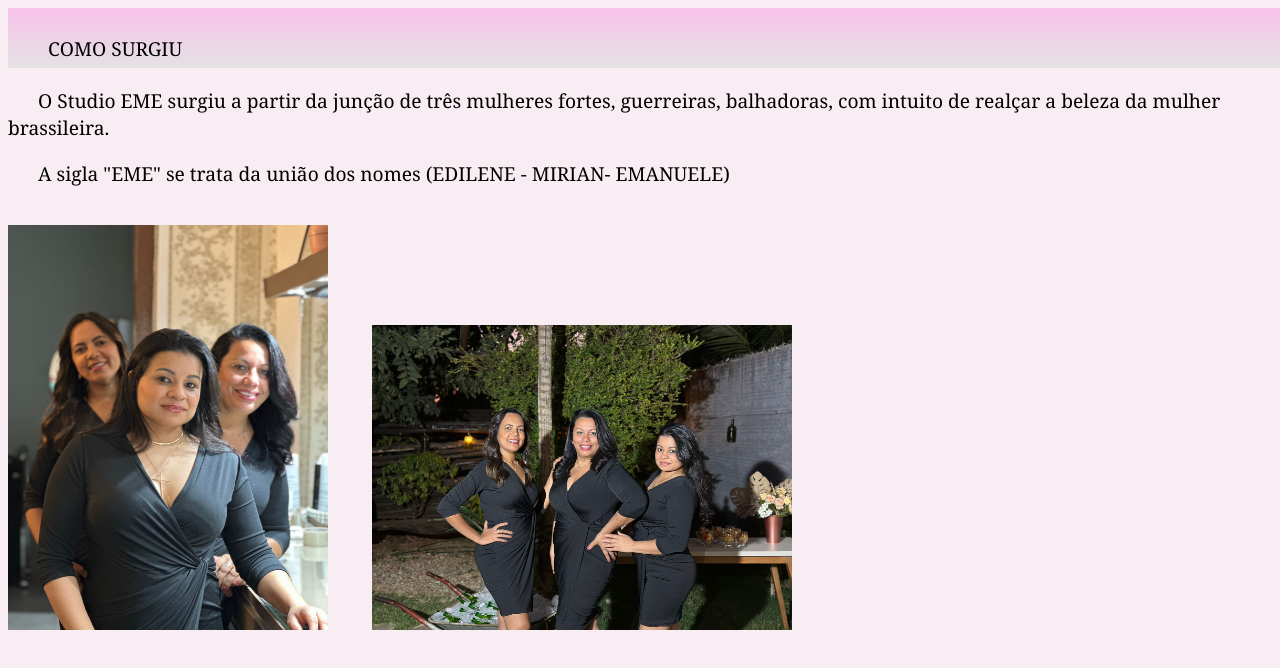
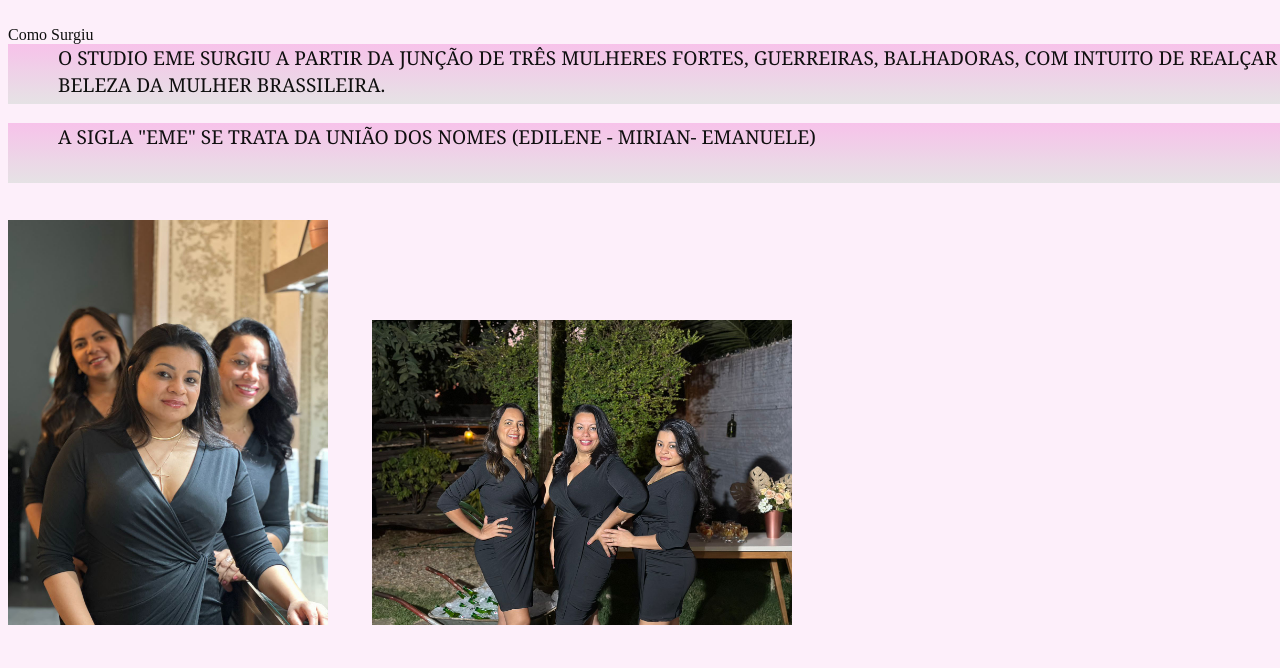
Before and after one commit to Igor9619/site_salao, a plain HTML site: page studio.html in a window 1280 px wide. Shown: the top 668 px of the page. Drawn offline with Linux system fonts and the light colour scheme.

Commit message:
Add files via upload

```diff
--- a/style.css
+++ b/style.css
@@ -1,24 +1,18 @@
-body{
-    background-color: rgba(247, 234, 241, 0.836);
-    height: auto;
-    width: auto;
-
-}
 p{
-    font-family: Cambria, Cochin, Georgia, Times, 'Times New Roman', serif;
-    text-indent: 30px;
-    font-size: larger;
-}
-#topico{
     font-family: Georgia, 'Times New Roman', Times, serif;
     font-size: larger;
-    padding-left: 40px;
-    margin-top: 2px;
+    padding-left: 50px;
+    margin-top: auto;
     height: 60px;
     line-height: normal;
     width: 100%;
     text-transform: uppercase;
     background-image: linear-gradient(rgb(247, 194, 234), rgba(223, 223, 223, 0.788))
 
-
 }
+body{
+    color: rgb(15, 15, 15);
+    background-color: rgb(253, 239, 250);
+    height: 10px;
+    width: auto;
+}
```
Also changed, not shown: servico.html (added, +23 -0 lines), make.png (added).
